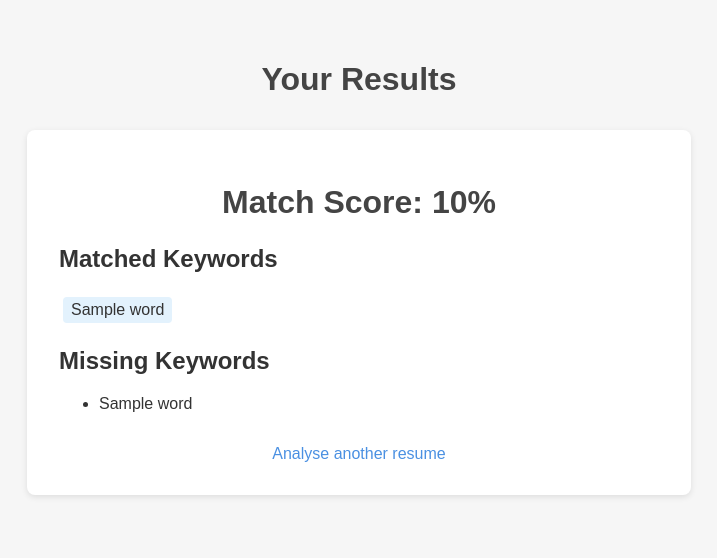
After one commit to maximus-teo/resume-analyser, a FastAPI app: template app/templates/results.html in a window 1280 px wide. The commit adds this page. Shown: the top 558 px of the page, without its empty margins (281-998 px from the left). Run offline with FastAPI, Linux system fonts and the light colour scheme; the template is opened without the code that fills it: most values are stand-ins (such as "Sample title", 1, 10 or a date in 2020).

Commit message:
added basic html and css

```diff
--- a/app/main.py
+++ b/app/main.py
@@ -1,22 +1,25 @@
 from fastapi import FastAPI, UploadFile, File, Request
 from fastapi.responses import HTMLResponse
 from fastapi.templating import Jinja2Templates
+from fastapi.staticfiles import StaticFiles
 import tempfile
 from .utils import extract_pdf_text, match_score
 
 app = FastAPI()
 templates = Jinja2Templates(directory="app/templates")
 
+app.mount("/static", StaticFiles(directory="app/static"), name="static")
+
 @app.get("/", response_class=HTMLResponse)
 async def read_root(request: Request):
     return templates.TemplateResponse("index.html", {"request":request})
 
-@app.post("/analyse")
+@app.post("/analyse", response_class=HTMLResponse)
 async def analyse(
+    request: Request,
     resume: UploadFile = File(...),
     jobdesc: UploadFile = File(...)
 ):
-    # temporarily save upload files
     with tempfile.NamedTemporaryFile(delete=False) as tmp_resume:
         tmp_resume.write(await resume.read())
         resume_path = tmp_resume.name
@@ -29,8 +32,11 @@ async def analyse(
 
     score, overlap, missing = match_score(resume_text, job_text)
 
-    return {
-        "match_score": score,
-        "matched_keywords": list(overlap),
-        "missing_keywords": list(missing)
-    }
+    return templates.TemplateResponse(
+        "results.html",
+        {
+            "request": request,
+            "score": score,
+            "matched": sorted(overlap),
+            "missing": sorted(missing)
+        })
--- /dev/null
+++ b/app/static/style.css
@@ -0,0 +1,81 @@
+body {
+  font-family: Arial, sans-serif;
+  background: #f6f6f6;
+  padding: 2rem;
+  color: #333;
+}
+
+h1 {
+  text-align: center;
+  color: #444;
+}
+
+form {
+  max-width: 500px;
+  margin: 0 auto;
+  background: white;
+  padding: 1.5rem;
+  border-radius: 8px;
+  box-shadow: 0 2px 6px rgba(0, 0, 0, 0.1);
+}
+
+label {
+  font-weight: bold;
+}
+
+input[type="file"] {
+  margin: 0.5rem 0 1rem 0;
+  width: 100%;
+}
+
+button {
+  background: #4a90e2;
+  color: white;
+  padding: 0.5rem 1rem;
+  border: none;
+  border-radius: 4px;
+  cursor: pointer;
+}
+
+button:hover {
+  background: #357ab8;
+}
+
+.results-container {
+  max-width: 600px;
+  margin: 2rem auto;
+  background: #fff;
+  padding: 2rem;
+  border-radius: 8px;
+  box-shadow: 0 2px 6px rgba(0, 0, 0, 0.1);
+}
+
+.keywords {
+  margin-top: 1.5rem;
+}
+
+.keywords ul {
+  list-style: none;
+  padding: 0;
+}
+
+.keywords li {
+  display: inline-block;
+  background: #e3f2fd;
+  color: #333;
+  padding: 4px 8px;
+  margin: 4px;
+  border-radius: 4px;
+}
+
+.keywords.missing li {
+  background: #ffebee;
+}
+
+.back-link {
+  display: block;
+  text-align: center;
+  margin-top: 2rem;
+  text-decoration: none;
+  color: #4a90e2;
+}
--- /dev/null
+++ b/app/templates/results.html
@@ -0,0 +1,35 @@
+<!DOCTYPE html>
+<html lang="en">
+  <head>
+    <meta charset="UTF-8" />
+    <meta name="viewport" content="width=device-width, initial-scale=1.0" />
+    <title>Resume Analyser - Results</title>
+    <link rel="stylesheet" href="/static/style.css" />
+  </head>
+  <body>
+    <h1>Your Results</h1>
+    <div class="results-container">
+      <h1>Match Score: {{ score }}%</h1>
+
+      <div class="keywords">
+        <h2>Matched Keywords</h2>
+        <ul>
+          {% for word in matched %}
+          <li>{{ word }}</li>
+          {% endfor %}
+        </ul>
+      </div>
+
+      <div class="keywords-missing">
+        <h2>Missing Keywords</h2>
+        <ul>
+          {% for word in missing %}
+          <li>{{ word }}</li>
+          {% endfor %}
+        </ul>
+      </div>
+
+      <a href="/" class="back-link">Analyse another resume</a>
+    </div>
+  </body>
+</html>
--- a/app/utils.py
+++ b/app/utils.py
@@ -7,7 +7,7 @@ def extract_pdf_text(file_path: str) -> str:
 
 def extract_keywords(text: str) -> set:
     # split on non-letters, lowercase, filter out short words
-    words = re.findall(r'\b[a-zA-Z]{3,}\b', text.lower())
+    words = re.findall(r'\b[a-zA-Z]{4,}\b', text.lower())
     return set(words)
 
 def match_score(resume_text: str, job_text: str):
```
Also changed, not shown: app/templates/index.html (+8 -7 lines), README.md.
